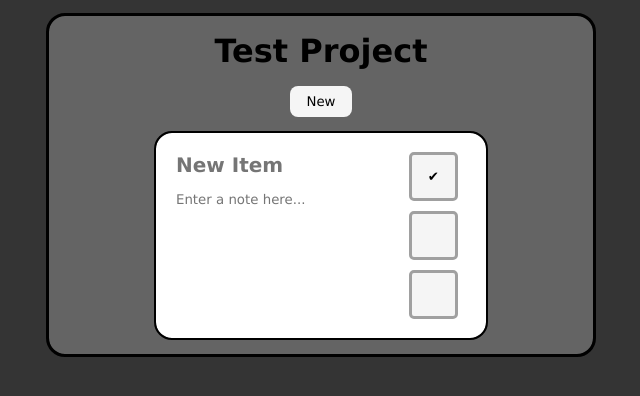
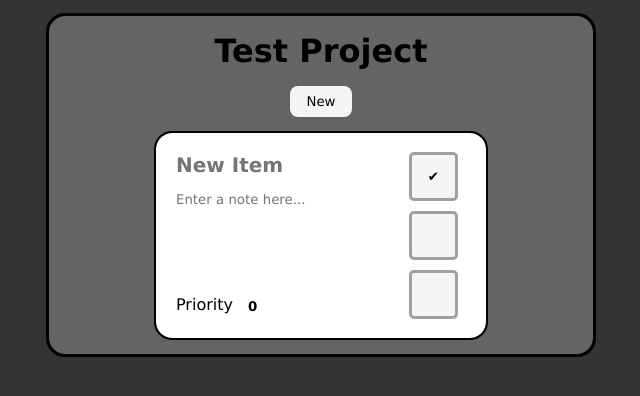
Before and after one commit to connsteele/todo-list, a website built with webpack: page src/template.html in a window 1280 px wide. Both pictures are taken after a click on the button "New". Shown: the full height of the page, 319-959 px from the left. Built offline with nearby package versions, Linux system fonts and the light colour scheme.

Commit message:
Priority added to card and syncs to model, need to update grid

```diff
--- a/src/css/item.css
+++ b/src/css/item.css
@@ -35,6 +35,16 @@
         outline: 2px solid var(--color-select);
     }
 
+    input {
+        padding: var(--padding-input);
+        border: none;
+        border-radius: 5px;
+    }
+
+    input:focus {
+        outline: 2px solid var(--color-select);
+    }
+
 
     div.card-header {
         grid-area: 1 / 1 / 2 / 2;
@@ -49,19 +59,11 @@
 
     .card-title {
         width: 100%;
-        padding: var(--padding-input);
         font-size: 1.25rem;
         font-weight: bold;
         text-overflow: ellipsis;
-        border: none;
-        border-radius: 5px;
-    }
-
-    .card-title:focus {
-        outline: 2px solid var(--color-select);
 
     }
-
     div.buttons {
         display:  grid;
         align-content: center;
@@ -85,6 +87,21 @@
 
 }
 
+.priority {
+    display: flex;
+    flex-direction: row;
+    /* justify-content: start;
+    align-items: center; */
+    gap: 5px;
+
+    label {
+        padding: var(--padding-input);
+    }
+    input[type=number] {
+        font-weight: bold;
+    }
+}
+
 .item:hover {
     outline: 4px solid var(--color-select);
 }
--- a/src/js/projectView.js
+++ b/src/js/projectView.js
@@ -11,14 +11,59 @@
         }
     }
 
+    // Add and render UI for all elements
     function render(items) {
         clearItems();
 
         // Add cards to a project for each todoModel
         items.forEach(item => {
+            renderCardSmall(item)
+        });
+
+        // Add the project to the projects view
+        divProject.appendChild(divItems);
+    }
+
+    // Add and render UI for a todo item card in the general project view mode
+    const renderCardSmall = (item) => {
+        // Card setup
         const card = document.createElement("div");
         card.className = "item";
         card.dataset.itemId = item.id;
+        // Card header and title
+        const header = document.createElement("div");
+        header.className = "card-header";
+        const title = document.createElement("input");
+        title.className = "card-title";
+        title.type = "text";
+        title.value = item.title;
+        title.placeholder = "New Item"; // only displays if string is ""
+        // Card info
+        const info = document.createElement("textarea");
+        info.className = "info";
+        info.innerText = item.info;
+        info.placeholder = "Enter a note here..." // only displays if string is ""
+        // Card priority
+        const prioDiv = document.createElement("div");
+        prioDiv.className = "priority";
+        const prioMin = 0;
+        const prioMax = 5;
+        const prioLabel = document.createElement("label");
+        const prioInput = document.createElement("input");
+        const prioID = `${item.id}-priority`;
+        prioLabel.htmlFor = prioID;
+        prioLabel.innerText = "Priority";
+        prioInput.id = prioID;
+        prioInput.className = "priority-input";
+        prioInput.type = "number";
+        prioInput.min = prioMin;
+        prioInput.max = prioMax;
+        prioInput.value = ( item.priority !== undefined ) ? item.priority : prioMin;
+        prioDiv.append(prioLabel, prioInput);
+
+        // Card due date
+
+        // Card buttons
         const divButtons = document.createElement("div");
         divButtons.className = "buttons";
         const btnDone = document.createElement("button");
@@ -32,32 +77,18 @@
         btnDelete.type = "button";
         btnDelete.title = "Delete";
         divButtons.append(btnDone, btnEdit, btnDelete);
-            const header = document.createElement("div");
-            header.className = "card-header";
-            const title = document.createElement("input");
-            title.className = "card-title";
-            title.type = "text";
-            title.value = item.title;
-            title.placeholder = "New Item"; // only displays if string is ""
-            const info = document.createElement("textarea");
-            info.className = "info";
-            info.innerText = item.info;
-            info.placeholder = "Enter a note here..." // only displays if string is ""
 
 
-            // Add info to card
+        // Add nodes to the card
         card.appendChild(divButtons);
         header.appendChild(title);
         card.appendChild(header);
         card.appendChild(info);
+        card.appendChild(prioDiv);
 
 
         // Add card to page
         divItems.appendChild(card);
-        });
-
-        // Add the project to the projects view
-        divProject.appendChild(divItems);
     }
 
     // Setup a callback for creating item cards
@@ -91,11 +122,16 @@
                 editedItem.id = target.parentElement.parentElement.dataset.itemId;
                 editedItem.title = e.target.value;
             }
+            else if (target.className === "priority-input") {
+                editedItem.id = target.parentElement.parentElement.dataset.itemId;
+                editedItem.priority = e.target.value;
+            }
 
             handler(editedItem);
         });
     }
 
+    //------------------ Module Variables and logic to run at creation ------------------
     let projTitle = title;
     const divProjects = document.querySelector("#projects");
     const divProject = document.createElement("div");
--- a/src/js/todoCollection.js
+++ b/src/js/todoCollection.js
@@ -27,6 +27,9 @@
         if (edited.title && edited.title !== item.title) {
             item.title = edited.title;
         }
+        if (edited.priority && edited.priority !== item.priority) {
+            item.priority = edited.priority;
+        }
     }
 
 
--- a/src/js/todoModel.js
+++ b/src/js/todoModel.js
@@ -11,7 +11,7 @@
     let title = inTitle;
     let info = "";
     let id = inId; // base off project name and array position?
-    let priority = 0; // 0 to 5
+    let priority = undefined; // 0 to 5
     let dateCreated = formatDate(new Date());
     let dateDue = undefined;
     let tags = {};
```
Lines whose indentation alone changed are shown as unchanged.
